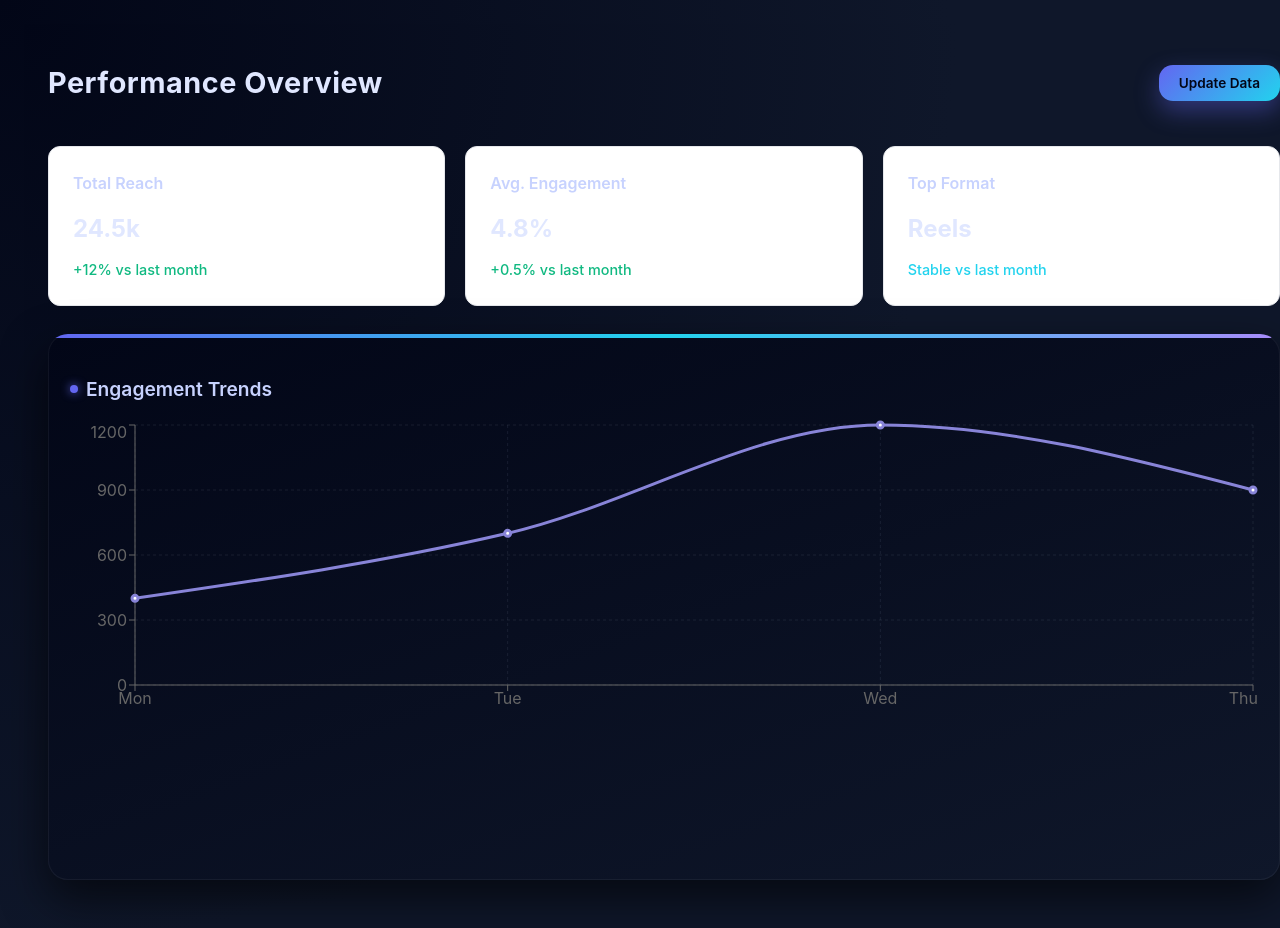
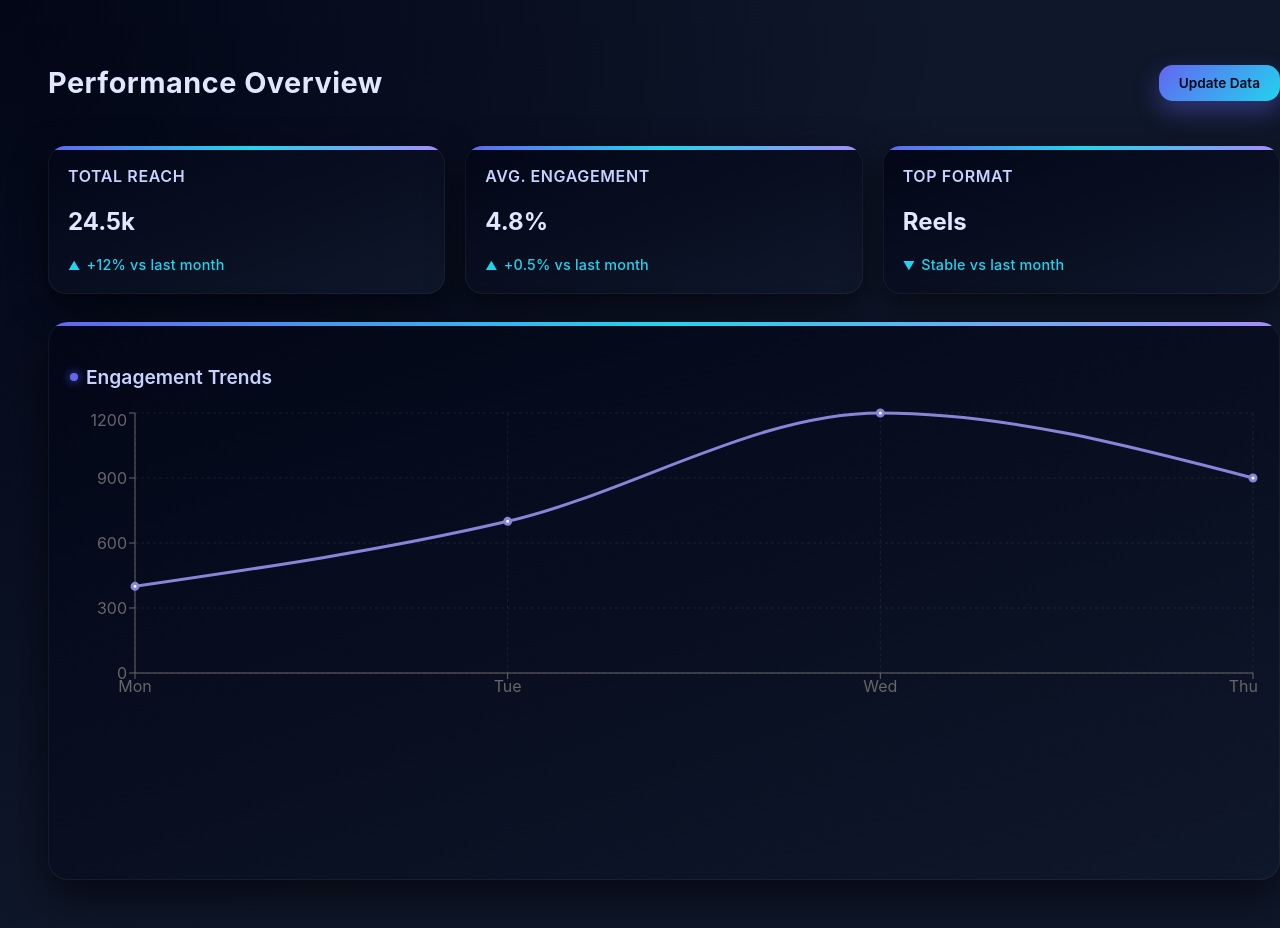
Before and after one commit to ishasmnt/NeuralNinjas, a React (Vite) app in the folder Frontend/my-app/: page / in a window 1280 px wide. Shown: the top 928 px of the page. Built offline with nearby package versions, Linux system fonts and the light colour scheme.

Commit message:
Update styles for statistic card component

```diff
--- a/Frontend/my-app/src/components/ui/Card.css
+++ b/Frontend/my-app/src/components/ui/Card.css
@@ -1,29 +1,94 @@
+/* ===== Statistic Card ===== */
 .stat-card {
-    background: white;
-    padding: 1.5rem;
-    border-radius: 12px;
-    border: 1px solid #e5e7eb;
-    display: flex;
-    flex-direction: column;
+  background: linear-gradient(160deg, #020617, #0f172a);
+  border-radius: 18px;
+  padding: 18px 20px;
+  min-width: 220px;
+  display: flex;
+  flex-direction: column;
+  gap: 6px;
+  box-shadow:
+    0 12px 35px rgba(0, 0, 0, 0.55),
+    inset 0 0 0 1px rgba(255, 255, 255, 0.05);
+  transition: transform 0.25s ease, box-shadow 0.25s ease;
+  position: relative;
+  overflow: hidden;
 }
 
-.card-title {
-    color: #6b7280;
-    font-size: 0.875rem;
-    font-weight: 500;
+/* Hover lift */
+.stat-card:hover {
+  transform: translateY(-4px);
+  box-shadow:
+    0 18px 50px rgba(99, 102, 241, 0.25),
+    inset 0 0 0 1px rgba(255, 255, 255, 0.08);
 }
 
-.card-value {
-    font-size: 1.875rem;
-    font-weight: 700;
-    margin: 0.5rem 0;
+/* Top accent glow */
+.stat-card::before {
+  content: "";
+  position: absolute;
+  top: 0;
+  left: 0;
+  height: 4px;
+  width: 100%;
+  background: linear-gradient(
+    90deg,
+    #6366f1,
+    #22d3ee,
+    #a78bfa
+  );
 }
 
-.card-trend {
-    font-size: 0.75rem;
-    color: #9ca3af;
+/* ===== Card Title ===== */
+.card-title {
+  font-size: 0.75rem;
+  font-weight: 600;
+  letter-spacing: 0.6px;
+  color: #94a3b8;
+  text-transform: uppercase;
 }
 
+/* ===== Main Value ===== */
+.card-value {
+  font-size: 1.9rem;
+  font-weight: 700;
+  margin: 2px 0 4px;
+  color: #e0e7ff;
+}
+
+/* ===== Trend Text ===== */
+.card-trend {
+  font-size: 0.8rem;
+  font-weight: 500;
+  color: #fca5a5;
+  letter-spacing: 0.2px;
+}
+
+/* Positive Trend */
 .card-trend.positive {
-    color: #10b981;
+  color: #22d3ee;
 }
+
+/* Optional arrow using CSS */
+.card-trend::before {
+  content: "▼";
+  margin-right: 6px;
+  font-size: 0.75rem;
+}
+
+/* Up arrow for positive */
+.card-trend.positive::before {
+  content: "▲";
+}
+
+/* ===== Responsive ===== */
+@media (max-width: 768px) {
+  .stat-card {
+    padding: 16px;
+    min-width: unset;
+  }
+
+  .card-value {
+    font-size: 1.6rem;
+  }
+}
```
